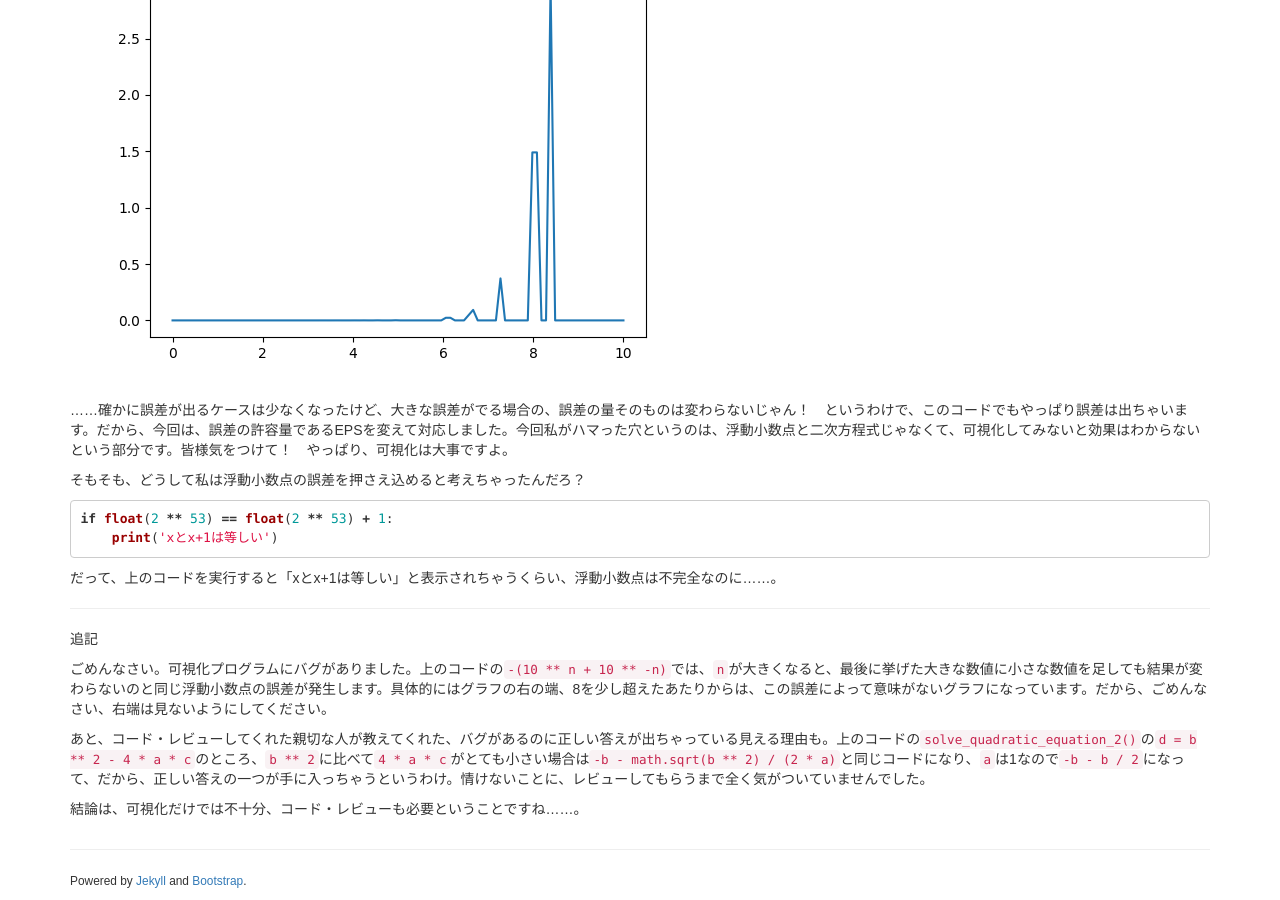
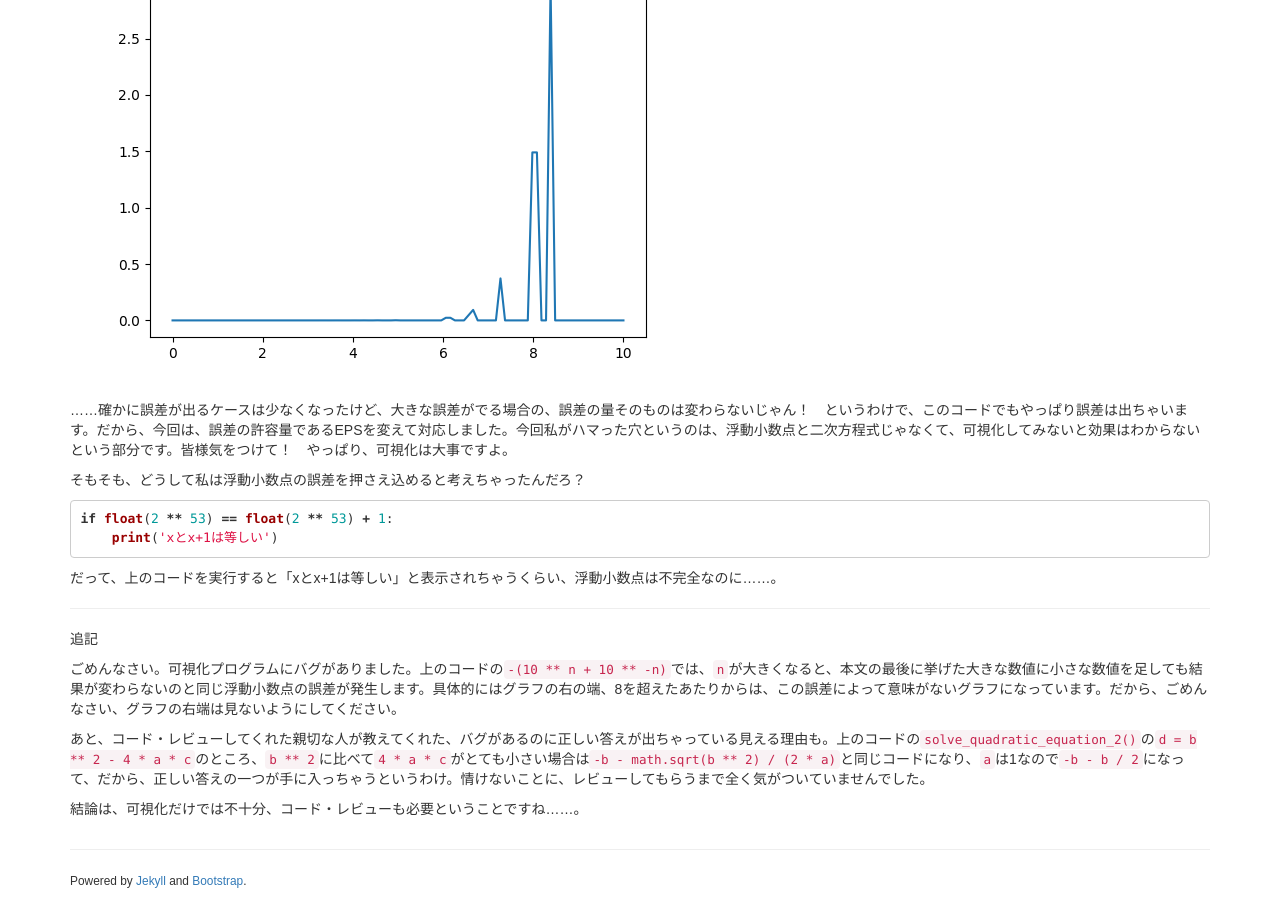
Before and after one commit to tail-island/tail-island.github.io, a Jekyll site: the page built from _posts/2017-04-27-floating-point.md, in a window 1280 px wide and 900 px high, scrolled down 2603 px. Built offline with Jekyll 4.4.1, drawn with Linux system fonts in a browser that asks for light colours.

Commit message:
bugs are fixed.

```diff
--- a/_posts/2017-04-27-floating-point.md
+++ b/_posts/2017-04-27-floating-point.md
@@ -117,7 +117,7 @@ if float(2 ** 53) == float(2 ** 53) + 1:
 
 追記
 
-ごめんなさい。可視化プログラムにバグがありました。上のコードの`-(10 ** n + 10 ** -n)`では、`n`が大きくなると、最後に挙げた大きな数値に小さな数値を足しても結果が変わらないのと同じ浮動小数点の誤差が発生します。具体的にはグラフの右の端、8を少し超えたあたりからは、この誤差によって意味がないグラフになっています。だから、ごめんなさい、右端は見ないようにしてください。
+ごめんなさい。可視化プログラムにバグがありました。上のコードの`-(10 ** n + 10 ** -n)`では、`n`が大きくなると、本文の最後に挙げた大きな数値に小さな数値を足しても結果が変わらないのと同じ浮動小数点の誤差が発生します。具体的にはグラフの右の端、8を超えたあたりからは、この誤差によって意味がないグラフになっています。だから、ごめんなさい、グラフの右端は見ないようにしてください。
 
 あと、コード・レビューしてくれた親切な人が教えてくれた、バグがあるのに正しい答えが出ちゃっている見える理由も。上のコードの`solve_quadratic_equation_2()`の`d = b ** 2 - 4 * a * c`のところ、`b ** 2`に比べて`4 * a * c`がとても小さい場合は`-b - math.sqrt(b ** 2) / (2 * a)`と同じコードになり、`a`は1なので`-b - b / 2`になって、だから、正しい答えの一つが手に入っちゃうというわけ。情けないことに、レビューしてもらうまで全く気がついていませんでした。
 
```
